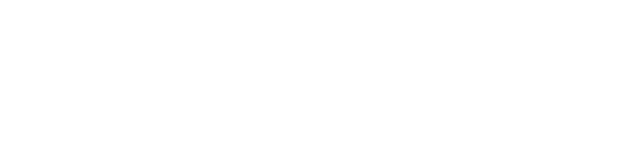
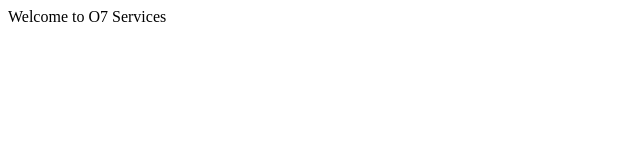
Before and after one commit to gauravo7/nodejs, a plain HTML site: page index.html in a window 1280 px wide. Shown: the whole page, without its empty margins (0-640 px from the left). Drawn offline with Linux system fonts and the light colour scheme.

Commit message:
Update index.html

```diff
--- a/index.html
+++ b/index.html
@@ -2,4 +2,7 @@
 	<head>
 		<title>I am First Index</title>
 	</head>
+	<body>
+		<p>Welcome to O7 Services </p>
+	</body>
 </html>
```
